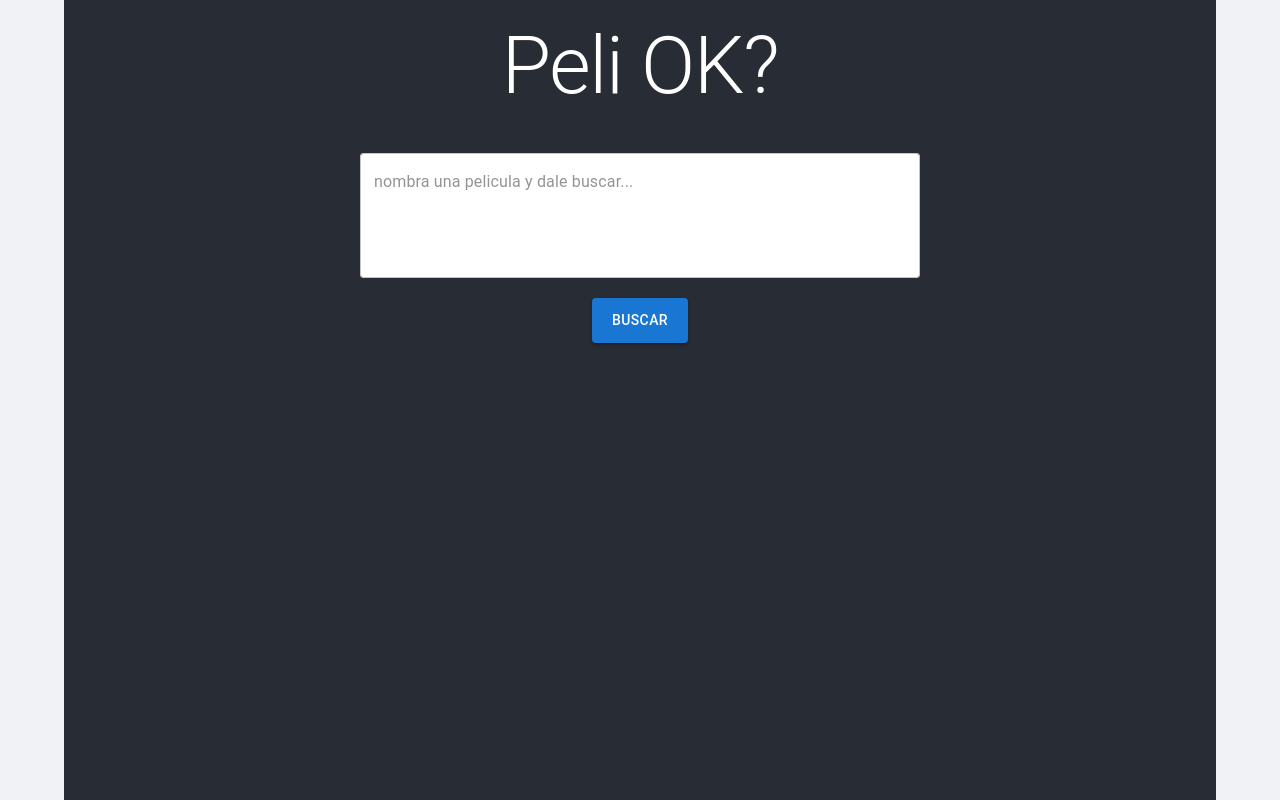
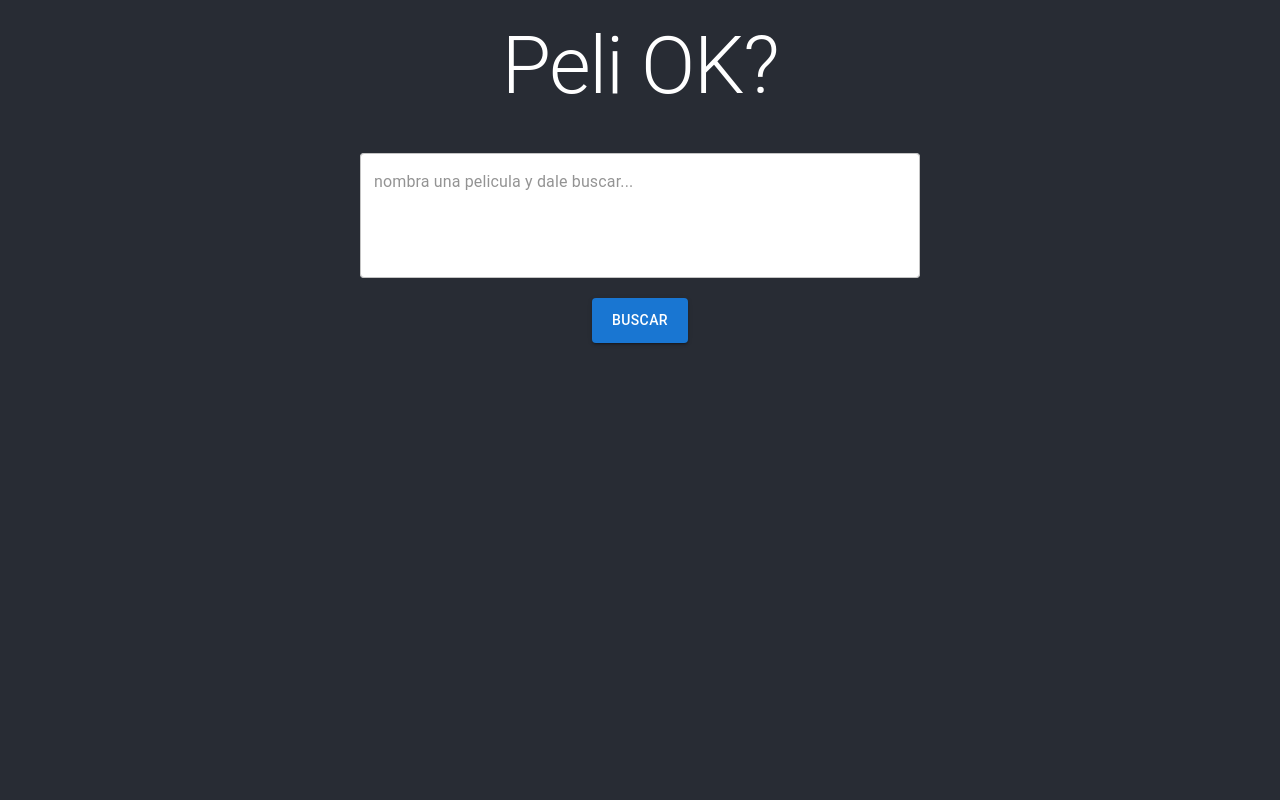
Before and after one commit to DiegoFleitas/cinefilos-uy, a React (Vite) app: page / in a window 1280 px wide. Built offline with nearby package versions, Linux system fonts and the light colour scheme.

Commit message:
fix style bug

```diff
--- a/src/app/App.tsx
+++ b/src/app/App.tsx
@@ -97,7 +97,9 @@ const App: React.FC = () => {
 
   return (
     <Router>
-      <Container sx={{ width: '100%', padding: 0 }}>
+      <Container
+        sx={{ width: '100vw', padding: 0, margin: 0, maxWidth: '100vw' }}
+      >
         <Box
           sx={{
             backgroundColor: '#282c34',
@@ -107,6 +109,7 @@ const App: React.FC = () => {
             alignItems: 'center',
             color: 'white',
             padding: '20px 0',
+            width: '100vw',
           }}
         >
           <Typography
--- a/src/app/globals.css
+++ b/src/app/globals.css
@@ -1,13 +1,29 @@
+/* globals.css */
 code {
   font-family: source-code-pro, Menlo, Monaco, Consolas, 'Courier New',
     monospace;
 }
 
-/* src/app/globals.css */
 * {
   margin: 0;
   padding: 0;
   box-sizing: border-box;
+}
+
+@media (min-width: 600px) {
+  .MuiContainer-root {
+    padding-left: 0 !important;
+    padding-right: 0 !important;
+  }
+}
+
+html,
+body,
+#root {
+  margin: 0;
+  padding: 0;
+  width: 100%;
+  height: 100%;
 }
 
 body {
```
Also changed, not shown: src/app/App.module.css (+9 -0 lines).
